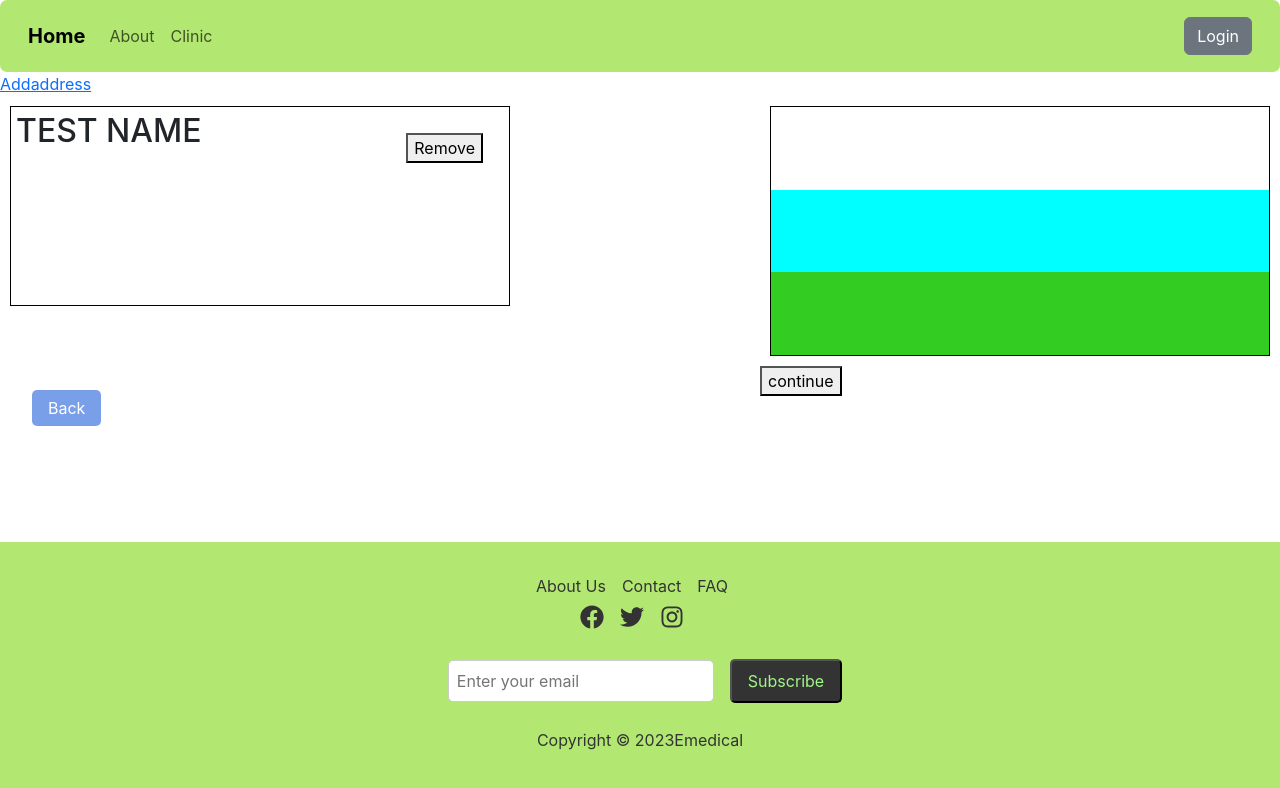
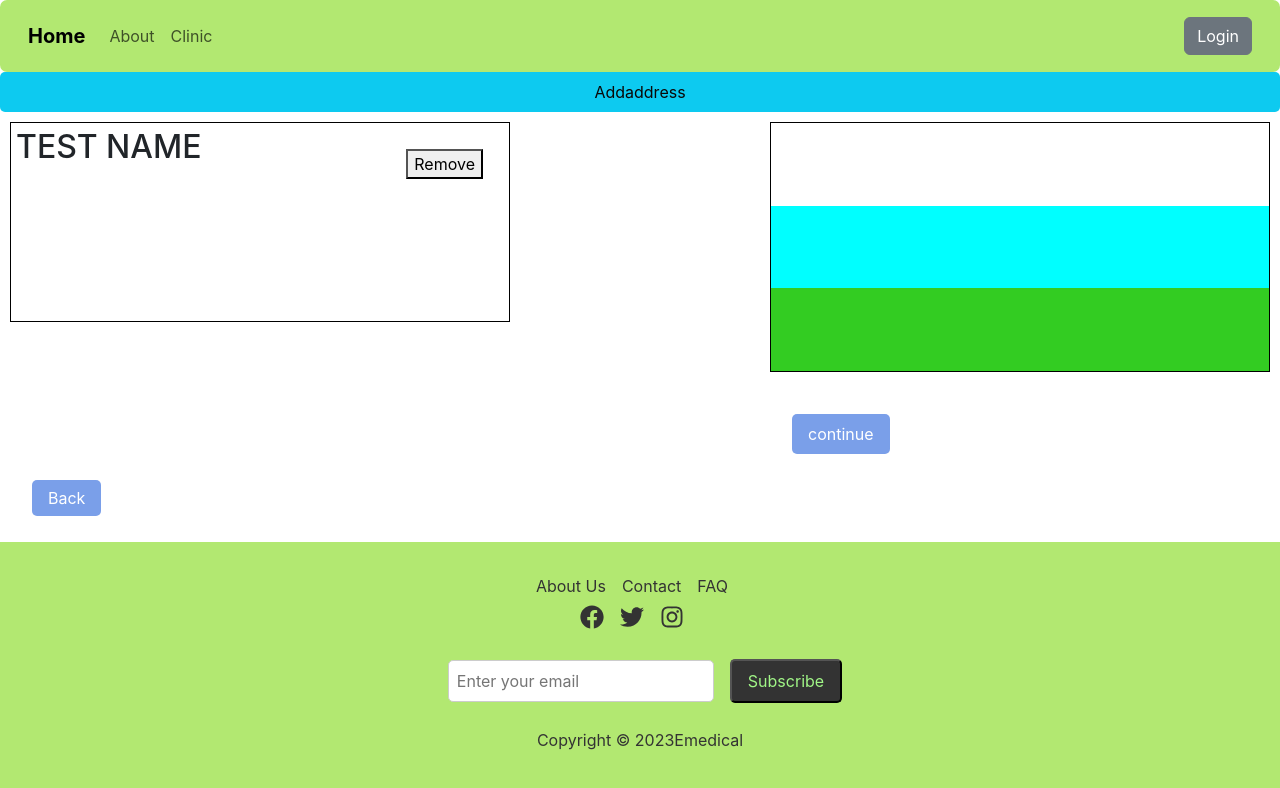
Before and after one commit to Ankitaayush/emedical, a React (Create React App) app: page /pgg/addaddress in a window 1280 px wide. Shown: the top 788 px of the page. Built offline with nearby package versions, Linux system fonts and the light colour scheme.

Commit message:
button fixed

```diff
--- a/src/components/addaddress.js
+++ b/src/components/addaddress.js
@@ -8,7 +8,7 @@ const deleteHandler = () => {
 const Addaddress = () => {
   return (
     <React.Fragment>
-      <Link  to="/pgg/addnewaddress" className="addaddressrbtn"> Addaddress</Link>
+      <Link  to="/pgg/addnewaddress" className="addaddressbtn"> Addaddress</Link>
       <div className="flexnew">
         <div className="details">
           {
@@ -30,7 +30,7 @@ const Addaddress = () => {
           <div className="right-column">{/* content for right column */}</div>
           <div className="right-column2">{/* content for right column */}</div>
 </div>
-<button className="continuebtn" > continue</button>
+<button className="b11" > continue</button>
         </div>
       </div>
       <div>
--- a/src/components/addcustomer.js
+++ b/src/components/addcustomer.js
@@ -42,7 +42,7 @@ const Addcustomer = () => {
             <div className="right-column">{/* content for right column */}</div>
             <div className="right-column2">{/* content for right column */}</div>
           </div>
-          <Link to="/pgg/addaddress" className="continuebtn" > continue</Link>
+          <Link to="/pgg/addaddress" className="b11" > continue</Link>
         </div>
 
       </div>
--- a/src/public/addaddress.css
+++ b/src/public/addaddress.css
@@ -56,6 +56,16 @@ justify-content: space-between;
   color: white;
   font-size: 1rem;
 
-
   cursor: pointer;
   }
+  .addaddressbtn{
+    border-radius: 5px;
+    border: none;
+    color: rgb(10, 8, 8);
+    font-size: 1rem;
+    background-color: #0dcaf0;
+    cursor: pointer;
+    text-decoration: none;
+    padding: 0.5rem 1rem;
+    text-align: center;
+  }
```
